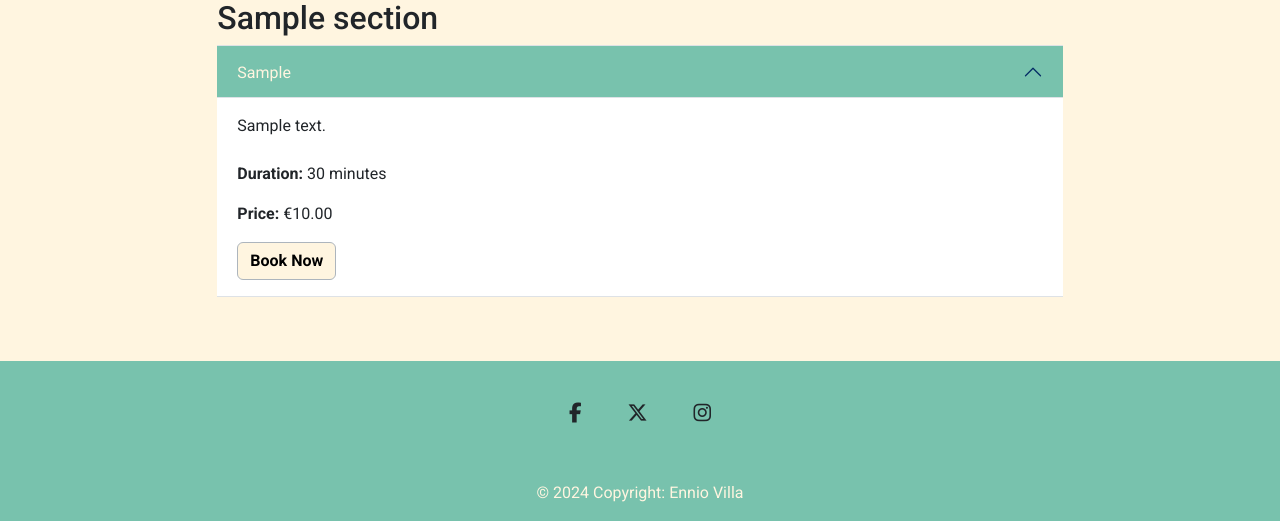
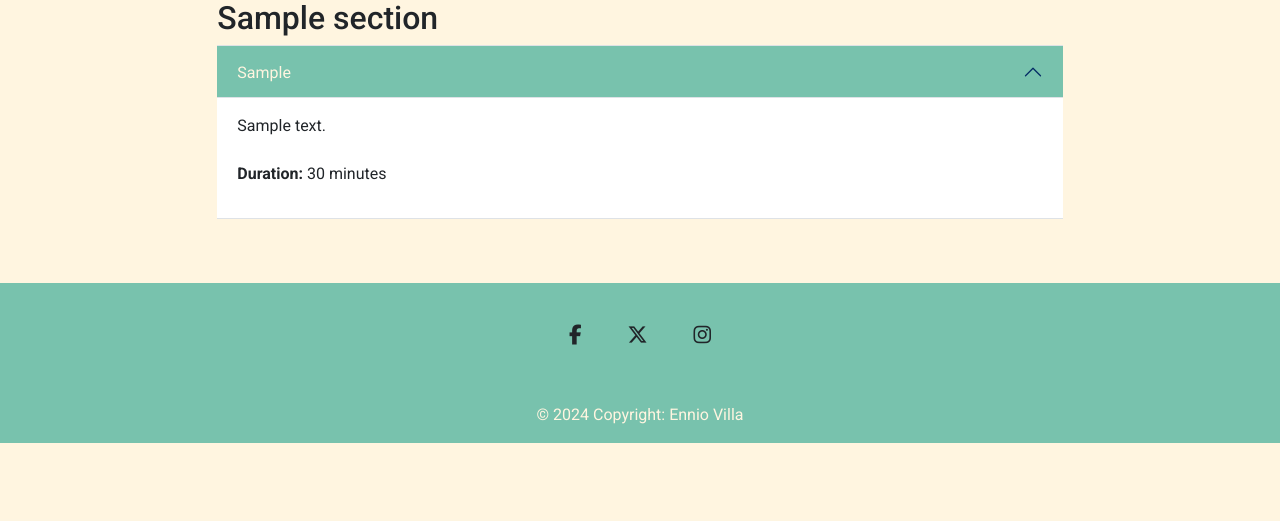
Before and after one commit to enniovilla/project-4-ci, a Django app: page /treatments/ in a window 1280 px wide. Shown: the part 281-802 px from the top of the page. After the commit the page ends 724 px from the top, so only its background shows below. Run offline with Django 5.2, Linux system fonts and the light colour scheme; tables that the repository leaves empty hold one stand-in row (values such as "Sample post"); parts of the project's set-up code (start-up, migrations or seed data) failed here and were passed over; some libraries are stand-ins or nearby versions.

Commit message:
Modify treatments section

```diff
--- a/treatments/admin.py
+++ b/treatments/admin.py
@@ -1,12 +1,10 @@
 from django.contrib import admin
 from .models import Section, Treatment
-from django_summernote.admin import SummernoteModelAdmin
 
 class TreatmentInline(admin.StackedInline):
     model = Treatment
     extra = 1
 
 @admin.register(Section)
-class SectionAdmin(SummernoteModelAdmin):
+class SectionAdmin(admin.ModelAdmin):
     inlines = [TreatmentInline]
-    summernote_fields = '__all__'
--- a/treatments/models.py
+++ b/treatments/models.py
@@ -22,7 +22,6 @@ class Treatment(models.Model):
     ]
 
     duration = models.CharField(max_length=50, choices=DURATION_CHOICES)
-    price = models.DecimalField(max_digits=10, decimal_places=2)
 
     def __str__(self):
         return f'{self.header}'
--- a/treatments/templates/treatments/treatments.html
+++ b/treatments/templates/treatments/treatments.html
@@ -26,9 +26,6 @@
                             <br><br>
                             <div class="text-center text-md-start">
                                 <p><strong>Duration:</strong> {{ item.duration }}</p>
-                                <p><strong>Price:</strong> €{{ item.price }}</p>
-                                <button class="btn btn-light btn-old-lace border border-dark-subtle fw-bold me-2"
-                                    type="button">Book Now</button>
                             </div>
                         </div>
                     </div>
```
Also changed, not shown: treatments/migrations/0008_remove_treatment_price.py (added).
